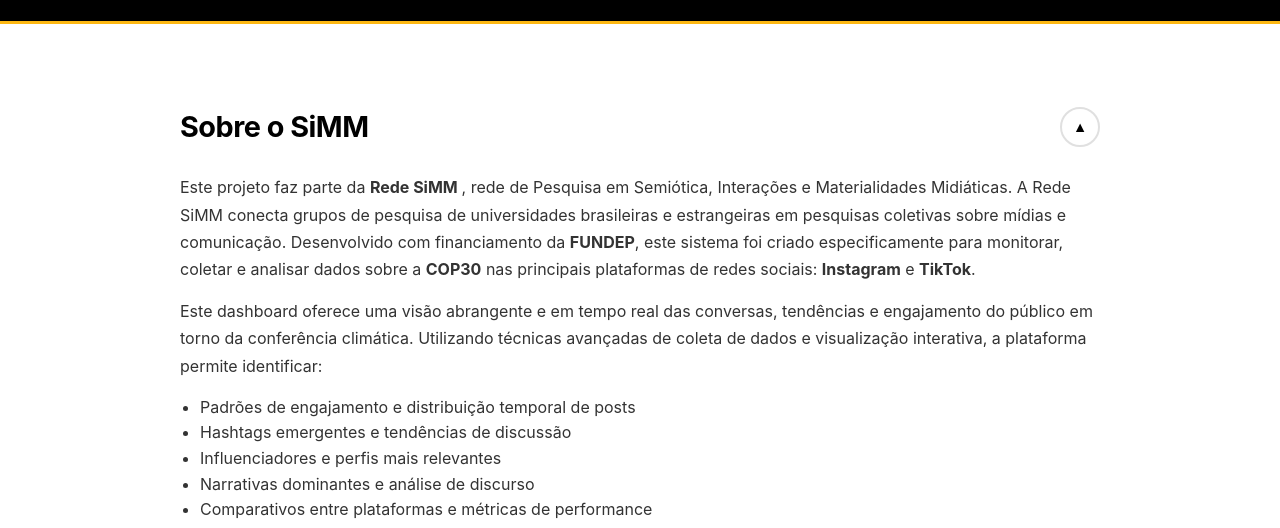
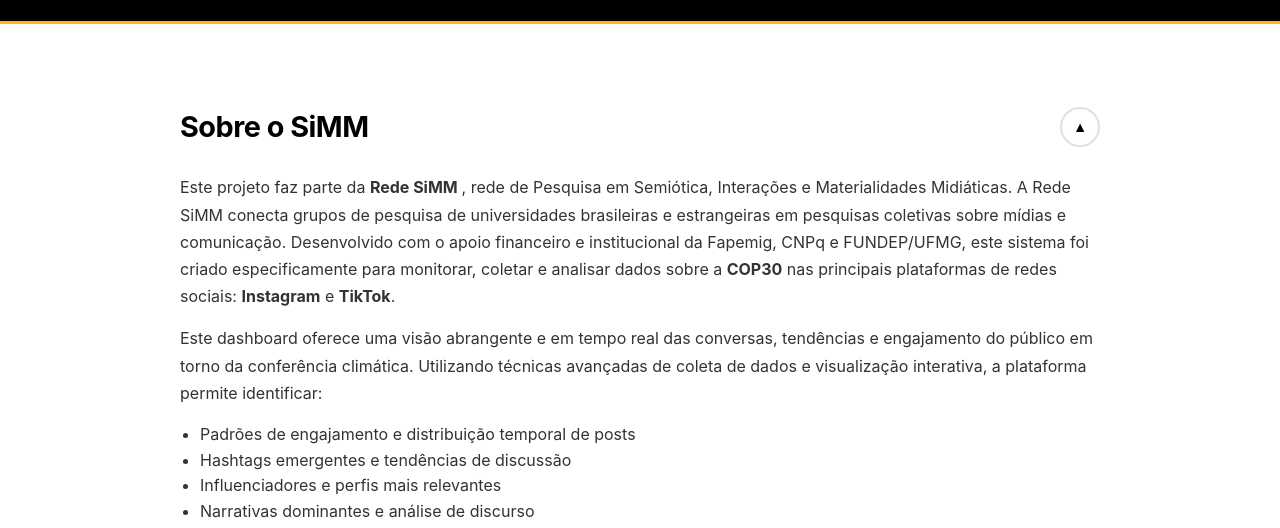
Before and after one commit to victorgois/cop30-colector, a website: page web-app/public/index.html in a window 1280 px wide. Shown: the part 161-689 px from the top of the page. Drawn offline with nearby package versions, Linux system fonts and the light colour scheme; no server answers.

Commit message:
Change presentation text

```diff
--- a/web-app/public/index.html
+++ b/web-app/public/index.html
@@ -30,7 +30,9 @@
             </h2>
             <div id="presentation-content" class="section-content">
                 <p style="margin-bottom: 15px;">
-                    Este projeto faz parte da <strong>Rede SiMM </strong>, rede de Pesquisa em Semiótica, Interações e Materialidades Midiáticas. A Rede SiMM conecta grupos de pesquisa de universidades brasileiras e estrangeiras em pesquisas coletivas sobre mídias e comunicação. Desenvolvido com financiamento da <strong>FUNDEP</strong>,
+                    Este projeto faz parte da <strong>Rede SiMM </strong>, rede de Pesquisa em Semiótica, Interações e Materialidades Midiáticas.
+                    A Rede SiMM conecta grupos de pesquisa de universidades brasileiras e estrangeiras em pesquisas coletivas sobre mídias e comunicação.
+                    Desenvolvido com o apoio financeiro e institucional da Fapemig, CNPq e FUNDEP/UFMG,
                     este sistema foi criado especificamente para monitorar, coletar e analisar dados sobre a <strong>COP30</strong>
                     nas principais plataformas de redes sociais: <strong>Instagram</strong> e <strong>TikTok</strong>.
                 </p>
```
